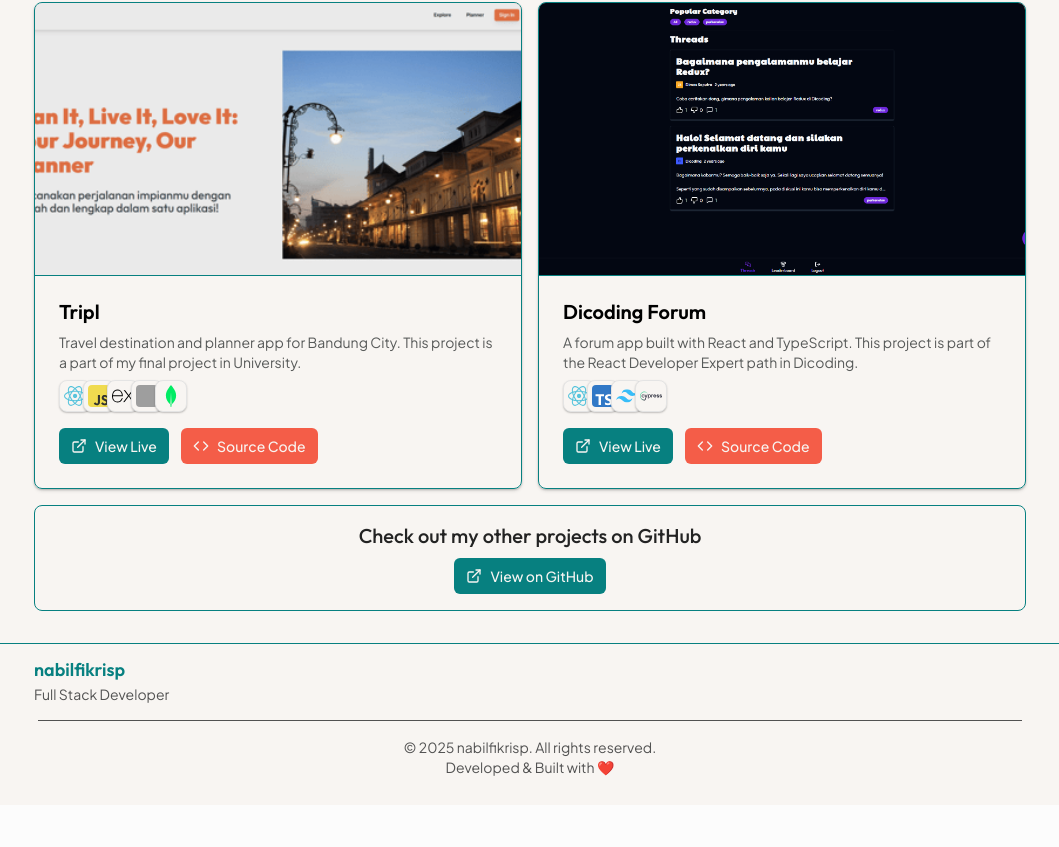
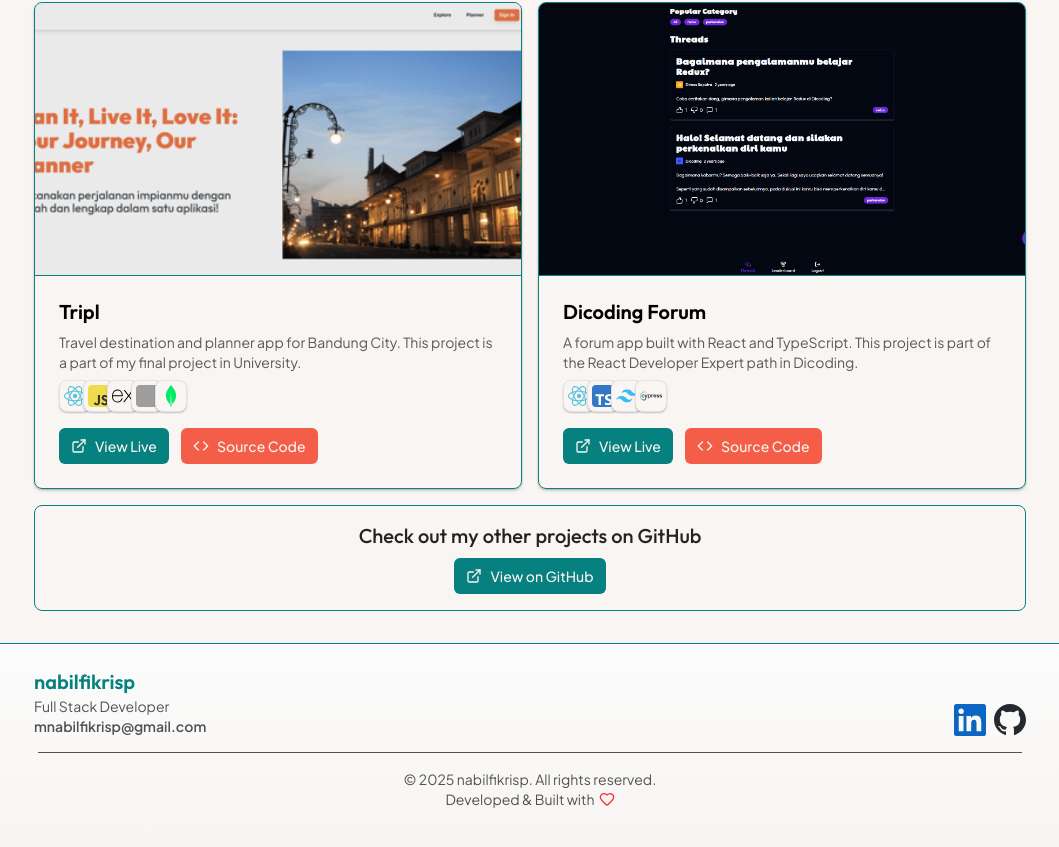
Before and after one commit to nabilfikrisp/portfolio, a Next.js app: page / in a window 1280 px wide. Shown: the part 3045-3892 px from the top of the page, without its empty margins (110-1169 px from the left). Before the commit the page ends 3850 px from the top, so only its background shows below. Built offline with nearby package versions, Linux system fonts and the light colour scheme; grey boxes are pictures that could not be loaded.

Commit message:
feat: enhance footer and sections with email and external links integration

```diff
--- a/src/components/footer.tsx
+++ b/src/components/footer.tsx
@@ -1,22 +1,61 @@
+import { EMAIL, EXTERNAL_LINKS } from "@/lib/consts";
+import { HeartIcon } from "lucide-react";
+import Link from "next/link";
 import { Separator } from "./ui/separator";
 
 export function Footer() {
   const currentYear = new Date().getFullYear();
   return (
-    <footer className="border-t-my-accent-green border-t py-3">
-      <div className="max-width-app flex flex-col items-center justify-between gap-4 md:flex-row">
-        <div className="flex flex-col">
-          <h3 className="text-my-accent-green font-heading text-center text-lg font-semibold lg:text-start">
+    <footer className="border-t-my-accent-green from-background to-muted/20 animate-fade-in border-t bg-gradient-to-b py-6">
+      <address className="max-width-app flex w-full flex-row not-italic">
+        <div>
+          <h3 className="text-my-accent-green font-heading text-xl font-semibold transition-transform hover:scale-105 lg:text-start">
             nabilfikrisp
           </h3>
           <p className="text-muted-foreground text-sm">Full Stack Developer</p>
+          <p className="text-muted-foreground text-sm font-semibold">
+            <Link
+              href="mailto:your.email@example.com"
+              className="hover:underline"
+            >
+              {EMAIL}
+            </Link>
+          </p>
         </div>
-      </div>
+        <ul className="mt-auto ml-auto flex justify-center gap-2 sm:justify-start">
+          {Object.values(EXTERNAL_LINKS).map((link, index) => (
+            <li
+              key={`${link.imgAlt}-${index}`}
+              className="h-8 w-8 transition-transform duration-500 hover:-rotate-12"
+            >
+              <Link
+                href={link.href}
+                target="_blank"
+                rel="noopener noreferrer"
+              >
+                <img
+                  src={link.imgSrc}
+                  alt={link.imgAlt}
+                />
+              </Link>
+            </li>
+          ))}
+        </ul>
+      </address>
 
       <div className="text-muted-foreground max-width-app mb-4 px-5 text-center text-sm">
         <Separator className="bg-muted-foreground my-4" />
-        <p>© {currentYear} nabilfikrisp. All rights reserved.</p>
-        <p>Developed & Built with ❤️</p>
+        <p>
+          © <time dateTime={currentYear.toString()}>{currentYear}</time>{" "}
+          nabilfikrisp. All rights reserved.
+        </p>
+        <p className="flex items-center justify-center gap-1">
+          Developed & Built with{" "}
+          <HeartIcon
+            size={16}
+            className="text-red-500"
+          />
+        </p>
       </div>
     </footer>
   );
--- a/src/components/sections/main.section.tsx
+++ b/src/components/sections/main.section.tsx
@@ -52,7 +52,7 @@ export function MainSection({ className }: MainSectionProps) {
             </Link>
           </li>
 
-          {EXTERNAL_LINKS.map((link, index) => (
+          {Object.values(EXTERNAL_LINKS).map((link, index) => (
             <li
               key={`${link.imgAlt}-${index}`}
               className="h-8 w-8 transition-transform duration-500 hover:-rotate-12"
--- a/src/components/sections/projects.section.tsx
+++ b/src/components/sections/projects.section.tsx
@@ -41,7 +41,7 @@ export function ProjectsSection({ className }: ProjectsSectionProps) {
           className="duration-500 hover:-rotate-2"
         >
           <Link
-            href={EXTERNAL_LINKS[1].href}
+            href={EXTERNAL_LINKS.GITHUB.href}
             target="_blank"
             rel="noopener noreferrer"
           >
--- a/src/lib/consts.ts
+++ b/src/lib/consts.ts
@@ -1,19 +1,19 @@
 import { EducationHistory, Project, WorkExperience } from "./type";
 
 export const PROFILE_PICTURE_URL = "/assets/profile.png";
-
-export const EXTERNAL_LINKS = [
-  {
+export const EMAIL = "mnabilfikrisp@gmail.com";
+export const EXTERNAL_LINKS = {
+  LINKED_IN: {
     href: "https://www.linkedin.com/in/mnabilfikrisp/",
     imgSrc: "/assets/icons/linkedin.svg",
     imgAlt: "linkedin-icon",
   },
-  {
+  GITHUB: {
     href: "https://github.com/nabilfikrisp",
     imgSrc: "/assets/icons/github-light.svg",
     imgAlt: "github-icon",
   },
-] as const;
+} as const;
 
 export const RESUME_LINK = "/assets/resume.pdf";
 
```
